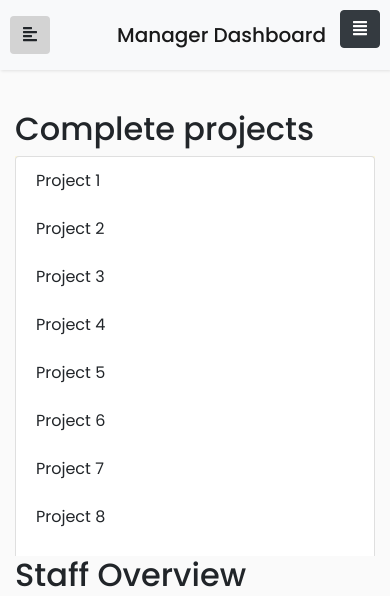
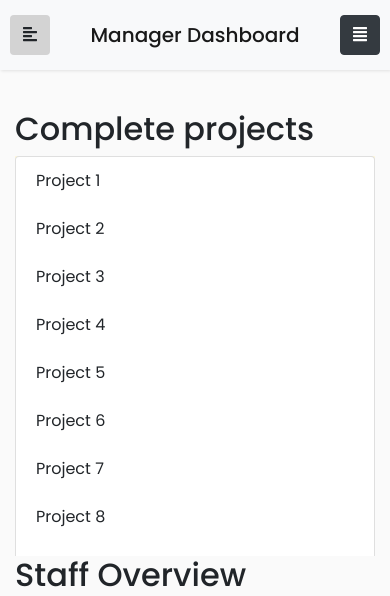
Before and after one commit to lborocs/22cob290-part2-team-10, a PHP site: page /dashboard in a window 390 px wide. Shown: the top 596 px of the page. Run offline with PHP 8.4, Linux system fonts and the light colour scheme; some libraries are stand-ins or nearby versions.

Commit message:
Add link to forum from dashboard & fix navbar-brand being in middle of navbar

```diff
--- a/prototype/src/dashboard.php
+++ b/prototype/src/dashboard.php
@@ -54,18 +54,48 @@ function get_managed_staff(string $email = ''): array
 
       <div class="wrapper">
 
+        <!-- navbar left,middle,right: https://stackoverflow.com/a/20362024 -->
         <nav class="navbar navbar-expand-lg navbar-light bg-light">
-          <button type="button" id="sidebarCollapse" class="btn  sidebar-toggle-btn">
-            <i class="fas fa-align-left"></i>
-            <span>Toggle Sidebar</span>
-          </button>
-          <span class="navbar-brand mb-0 h1">Manager Dashboard </span>
-          <button class="btn btn-dark d-inline-block d-lg-none ml-auto" id="navCollapse" type="button" data-toggle="collapse" data-target="#navbarSupportedContent" aria-controls="navbarSupportedContent" aria-expanded="false" aria-label="Toggle navigation">
-            <i class="fas fa-align-justify"></i>
-          </button>
+          <!-- left (collapse) -->
+          <div class="navbar-collapse collapse w-100 order-1 order-md-0">
+            <button type="button" class="btn sidebar-toggle-btn sidebarCollapse">
+              <i class="fas fa-align-left"></i>
+              <span>Toggle Sidebar</span>
+            </button>
+          </div>
 
-          <div class="collapse navbar-collapse" id="navbarSupportedContent">
+          <!-- middle -->
+          <div class="mx-auto w-100 order-1 d-flex justify-content-between">
+            <!--
+              have to repeat ToggleSidebar button because I couldn't find a way to make left & middle sticky
+              while keeping right collapsable if that makes sense
+
+              - no button to expand left because left is just a ToggleSidebar button which is repeated
+            -->
+            <button type="button" class="btn sidebar-toggle-btn sidebarCollapse d-inline-block d-lg-none">
+              <i class="fas fa-align-left"></i>
+            </button>
+
+            <h1 class="navbar-brand mx-auto mb-0">Manager Dashboard</h1>
+
+            <!-- expand right -->
+            <button class="btn btn-dark d-inline-block d-lg-none"
+                    type="button"
+                    data-toggle="collapse"
+                    data-target="#navbarSupportedContent"
+                    aria-controls="navbarSupportedContent"
+                    aria-expanded="false"
+                    aria-label="Toggle navigation">
+              <i class="fas fa-align-justify"></i>
+            </button>
+          </div>
+
+          <!-- right (collapse) -->
+          <div id="navbarSupportedContent" class="navbar-collapse collapse w-100 order-2">
             <ul class="nav navbar-nav ml-auto">
+              <li class="nav-item">
+                  <a class="nav-link" href="forum">Forum</a>
+              </li>
               <li class="nav-item">
                 <a class="nav-link" href="staff_assignment">Staff Assignment</a>
               </li>
--- a/prototype/src/dashboard/script.js
+++ b/prototype/src/dashboard/script.js
@@ -2,7 +2,7 @@ import '../utils/redirect';
 
 // ------ script for sidebar button --------
 $(document).ready(function () {
-  $('#sidebarCollapse').on('click', function () {
+  $('.sidebarCollapse').on('click', function () {
       $('#sidebar').toggleClass('active');
   });
 });
--- a/prototype/src/dashboard/style.css
+++ b/prototype/src/dashboard/style.css
@@ -52,17 +52,6 @@ a:focus {
     box-shadow: none;
     outline: none !important;
     border: none;
-}
-
-.navbar-brand {
-    width: 100%;
-    text-align: center;
-}
-
-#navCollapse {
-    position: absolute;
-    right: 10px;
-    top: 10px;
 }
 
 /* .line {
@@ -176,12 +165,6 @@ a.article:hover {
     background-color: var(--tertiary-color);
 }
 
-/* .nav { */
-    /* display: flex;
-    align-items: center;
-    justify-content: center; */
-/* } */
-
 #profile-picture {
     width: 60px;
     height: 60px;
@@ -215,20 +198,11 @@ a.article:hover {
     #sidebarCollapse span {
         display: none;
     }
-
-    .navbar-brand {
-        width: 90%;
-    }
-
 }
 
 @media(max-width:992px) {
     #profile-picture {
         display: none;
-    }
-
-    .navbar-brand {
-        width: 77%;
     }
 }
 
```
